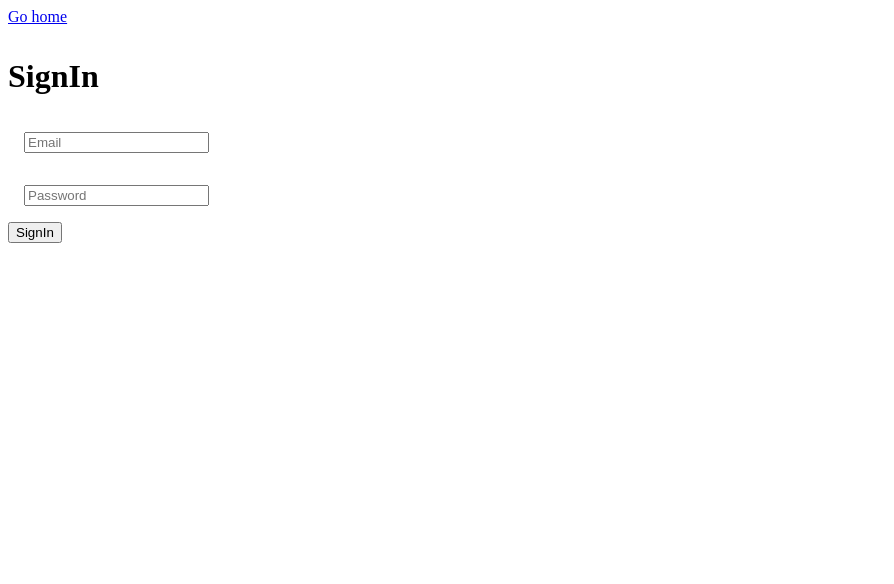
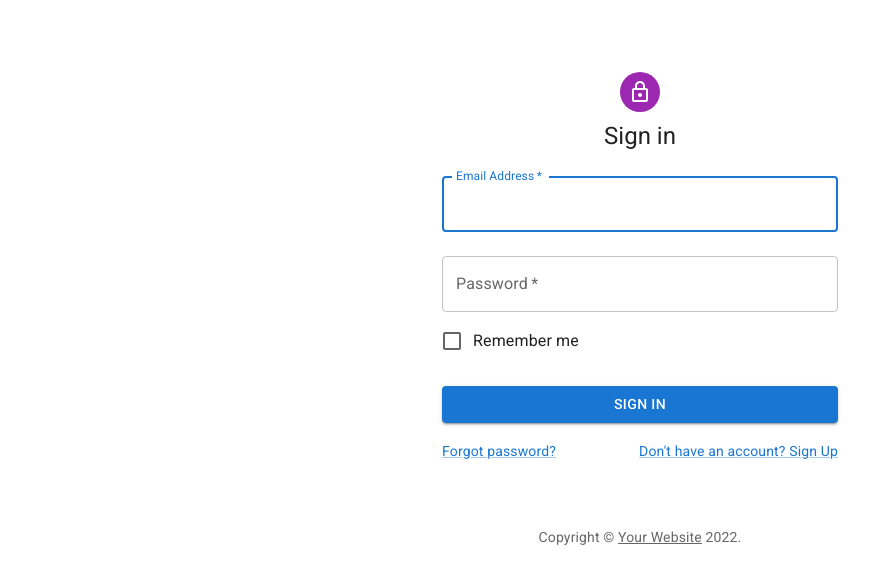
Before and after one commit to Meet-community/meet, a Next.js app in the folder frontend/: page /signIn in a window 1280 px wide. Shown: the top 584 px of the page, without its empty margins (0-894 px from the left). Built offline with nearby package versions, Linux system fonts and the light colour scheme.

Commit message:
add-mui (#38)
Co-authored-by: Serhii Kirichenko <kirik@MacBook-Pro-Serhii.local>

```diff
--- a/frontend/package.json
+++ b/frontend/package.json
@@ -7,6 +7,10 @@
   },
   "dependencies": {
     "@apollo/client": "^3.6.9",
+    "@emotion/react": "^11.9.3",
+    "@emotion/styled": "^11.9.3",
+    "@mui/icons-material": "^5.8.4",
+    "@mui/material": "^5.9.1",
     "graphql": "^16.5.0",
     "next": "latest",
     "react": "^18.2.0",
--- a/frontend/pages/_app.tsx
+++ b/frontend/pages/_app.tsx
@@ -1,11 +1,29 @@
 import { ApolloProvider } from '@apollo/client';
 import { initApollo } from '../src/controllers/apollo/getApolloClient';
+import Head from 'next/head';
 
 export default function MyApp({ Component, pageProps }: any) {
   const client = initApollo();
 
   return (
     <ApolloProvider client={client}>
+      <Head>
+        <link
+          rel="stylesheet"
+          href="https://fonts.googleapis.com/css?family=Roboto:300,400,500,700&display=swap"
+        />
+
+        <link
+          rel="stylesheet"
+          href="https://fonts.googleapis.com/icon?family=Material+Icons"
+        />
+
+        <title>Meet</title>
+
+        <meta name="viewport" content="initial-scale=1, width=device-width" />
+      </Head>
+
       <Component {...pageProps} />
-    </ApolloProvider>)
+    </ApolloProvider>
+  )
 }
--- a/frontend/pages/activate/[token].tsx
+++ b/frontend/pages/activate/[token].tsx
@@ -1,7 +1,6 @@
 import { Activate } from '../../src/components/Activate/Activate';
 
 export default function () {
-
   return (
     <Activate/>
   );
--- a/frontend/pages/index.tsx
+++ b/frontend/pages/index.tsx
@@ -1,10 +1,7 @@
-import { ApolloProvider } from '@apollo/client';
 import { Meet } from '../src/components/Home/Meet';
-import { initApollo } from '../src/controllers/apollo/getApolloClient';
-
 
 export default function Index() {
   return (
-      <Meet />
+    <Meet />
   );
 };
--- a/frontend/pages/signIn/index.tsx
+++ b/frontend/pages/signIn/index.tsx
@@ -1,5 +1,3 @@
-import { ApolloProvider } from '@apollo/client';
-import { initApollo } from '../../src/controllers/apollo/getApolloClient';
 import { SignIn } from '../../src/components/SignIn/SignIn';
 
 export default function () {
--- a/frontend/src/components/SignIn/SignIn.tsx
+++ b/frontend/src/components/SignIn/SignIn.tsx
@@ -2,48 +2,127 @@
 import {
   useSignInMutation
 } from '../../controllers/graphql/generated';
-import Link from 'next/link';
+import Avatar from '@mui/material/Avatar';
+import Button from '@mui/material/Button';
+import CssBaseline from '@mui/material/CssBaseline';
+import TextField from '@mui/material/TextField';
+import FormControlLabel from '@mui/material/FormControlLabel';
+import Checkbox from '@mui/material/Checkbox';
+import Link from '@mui/material/Link';
+import Grid from '@mui/material/Grid';
+import Box from '@mui/material/Box';
+import LockOutlinedIcon from '@mui/icons-material/LockOutlined';
+import Typography from '@mui/material/Typography';
+import Container from '@mui/material/Container';
+import { createTheme, ThemeProvider } from '@mui/material/styles';
+import { useApolloClient } from '@apollo/client';
+import { useRouter } from 'next/router';
+
+function Copyright(props: any) {
+  return (
+    <Typography variant="body2" color="text.secondary" align="center" {...props}>
+      {'Copyright © '}
+      <Link color="inherit" href="https://mui.com/">
+        Your Website
+      </Link>{' '}
+      {new Date().getFullYear()}
+      {'.'}
+    </Typography>
+  );
+}
+
+const theme = createTheme();
 
 export const SignIn: FC = React.memo(() => {
-  const [signIn] = useSignInMutation({
-    onCompleted: res => console.log(res)
-  });
   const [email, setEmail] = useState('');
   const [password, setPassword] = useState('');
+  const [error, setError] = useState('');
 
-  const signInHandler = () => {
+  const router = useRouter();
+
+  const [signIn] = useSignInMutation({
+    onCompleted: res => router.push('/'),
+    onError: res => setError(res.message),
+  });
+
+  const signInHandler = (event: React.FormEvent<HTMLFormElement>) => {
+    event.preventDefault();
     signIn({ variables: { args: { email, password } } });
   }
 
-    return (
-      <div>
+    return  (
+      <ThemeProvider theme={theme}>
+        <Container component="main" maxWidth="xs">
+          <CssBaseline />
+          <Box
+            sx={{
+              marginTop: 8,
+              display: 'flex',
+              flexDirection: 'column',
+              alignItems: 'center',
+            }}
+          >
+            <Avatar sx={{ m: 1, bgcolor: 'secondary.main' }}>
+              <LockOutlinedIcon />
+            </Avatar>
+            <Typography component="h1" variant="h5">
+              Sign in
+            </Typography>
+            <Box component="form" onSubmit={signInHandler} noValidate sx={{ mt: 1 }}>
+              <TextField
+                margin="normal"
+                required
+                fullWidth
+                id="email"
+                value={email}
+                onChange={e => setEmail(e.target.value)}
+                label="Email Address"
+                name="email"
+                autoComplete="email"
+                autoFocus
+              />
+              <TextField
+                margin="normal"
+                required
+                fullWidth
+                name="password"
+                label="Password"
+                type="password"
+                id="password"
+                value={password}
+                onChange={e => setPassword(e.target.value)}
+                autoComplete="current-password"
+              />
+              <FormControlLabel
+                control={<Checkbox value="remember" color="primary" />}
+                label="Remember me"
+              />
+              <Button
+                type="submit"
+                fullWidth
+                variant="contained"
+                sx={{ mt: 3, mb: 2 }}
+              >
+                Sign In
+              </Button>
 
-        <div style={{marginBottom: '32px'}}>
-          <Link href="/">
-            <a>Go home</a>
-          </Link>
-        </div>
-
-      <form onSubmit={e => {
-        e.preventDefault();
-        signInHandler();
-      }}>
-        <h1>SignIn</h1>
-
-        <div style={{ padding: '16px' }}>
-          <input placeholder={'Email'} onChange={e => setEmail(e.target.value)}
-                 type="text"/>
-        </div>
-
-        <div style={{ padding: '16px' }}>
-          <input placeholder={'Password'}
-                 onChange={e => setPassword(e.target.value)} type="text"/>
-        </div>
-
-        <button type="submit">SignIn</button>
-      </form>
-      </div>
+              <Grid container>
+                <Grid item xs>
+                  <Link href="#" variant="body2">
+                    Forgot password?
+                  </Link>
+                </Grid>
+                <Grid item>
+                  <Link href="#" variant="body2">
+                    {"Don't have an account? Sign Up"}
+                  </Link>
+                </Grid>
+              </Grid>
+            </Box>
+          </Box>
+          <Copyright sx={{ mt: 8, mb: 4 }} />
+        </Container>
+      </ThemeProvider>
     );
   }
-)
-  ;
+);
```
Also changed, not shown: 1 other file (tests, documents, lock files or other folders).
